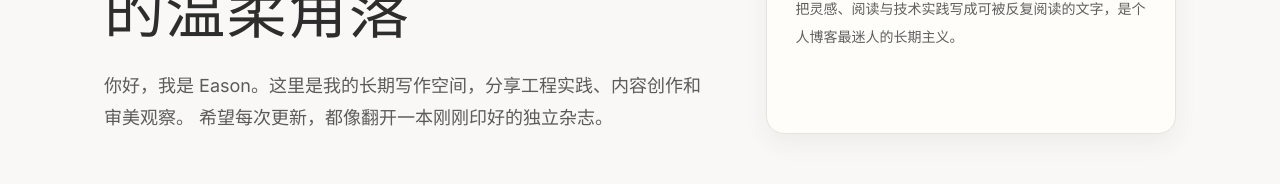
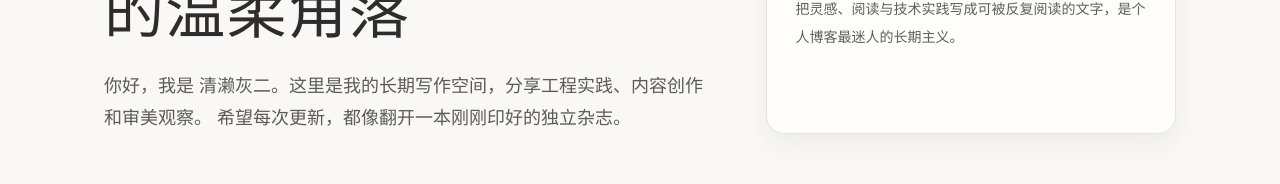
Before and after one commit to qinlaihui2/repo, a Next.js app: page / in a window 1280 px wide. Shown: the part 301-485 px from the top of the page. Built offline with nearby package versions, Linux system fonts and the light colour scheme; no server answers; a web font is replaced by a local one.

Commit message:
Update page.tsx

```diff
--- a/app/page.tsx
+++ b/app/page.tsx
@@ -63,7 +63,7 @@ export default async function Home() {
               记录技术、阅读和生活的温柔角落
             </h1>
             <p className="max-w-2xl text-base leading-8 text-[#5b5b5b] md:text-lg">
-              你好，我是 Eason。这里是我的长期写作空间，分享工程实践、内容创作和审美观察。
+              你好，我是 清濑灰二。这里是我的长期写作空间，分享工程实践、内容创作和审美观察。
               希望每次更新，都像翻开一本刚刚印好的独立杂志。
             </p>
           </div>
```
